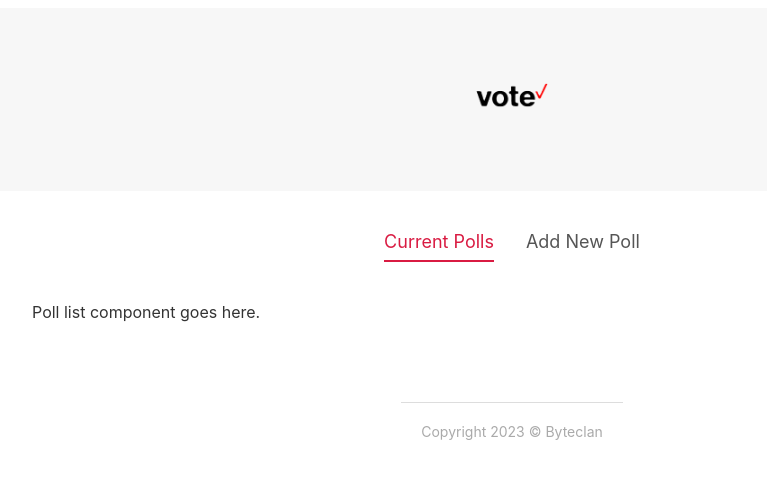
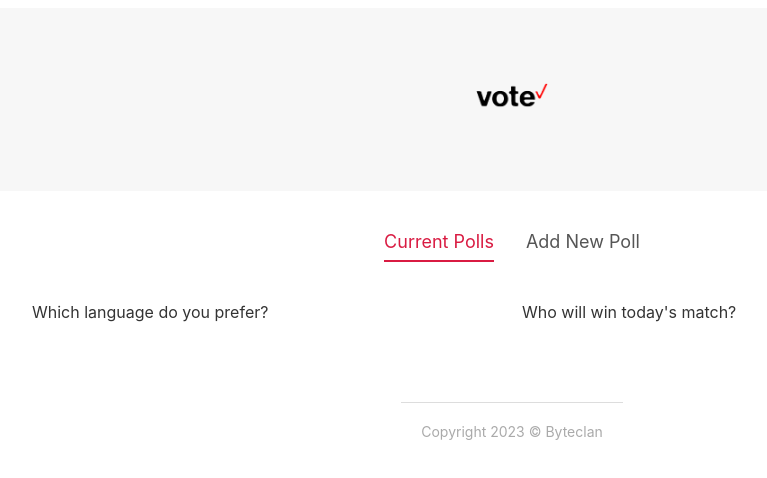
Before and after one commit to amit-sahu13/POLLING-SITE-USING-SVELTE, a Svelte app in the folder poll-project/: page / in a window 1280 px wide. Shown: the top 478 px of the page, without its empty margins (128-895 px from the left). Built offline with nearby package versions, Linux system fonts and the light colour scheme.

Commit message:
New Polls Added

```diff
--- a/poll-project/src/App.svelte
+++ b/poll-project/src/App.svelte
@@ -3,12 +3,39 @@
 	import Footer from './components/Footer.svelte';
 	import CreatePollForm from './components/CreatePollForm.svelte';
 	import Tabs from './shared/Tabs.svelte';
+	import PollList from './components/PollList.svelte';
 
 	let items = ['Current Polls','Add New Poll'];
 	let activeItem = 'Current Polls';
 	const tabChange = (e) =>{
 		activeItem = e.detail;
 	}
+
+	let polls = [
+		{
+			id: 1,
+			question: "Which language do you prefer?",
+			answerA: "Java",
+			answerB: "C++",
+			votesA: 10,
+			votesB: 3
+		},
+		{
+			id: 2,
+			question: "Who will win today's match?",
+			answerA: "Pakistan",
+			answerB: "India",
+			votesA: 6,
+			votesB: 1
+		}
+	];
+
+	const handleAdd = (e) =>{
+		const poll = e.detail;
+		polls = [poll,...polls];
+		activeItem = 'Current Polls';
+	}
+
 </script>
 
 <Header/>
@@ -16,9 +43,9 @@
 <main>
 	<Tabs {activeItem} {items} on:tabChange={tabChange}/>
 	{#if activeItem === 'Current Polls'}
-	<p>Poll list component goes here.</p>
+	<PollList {polls}/>
 	{:else if activeItem === 'Add New Poll'}
-	<CreatePollForm/>
+	<CreatePollForm  on:add={handleAdd}/>
 	{/if}
 </main>
 <Footer/>
--- a/poll-project/src/components/CreatePollForm.svelte
+++ b/poll-project/src/components/CreatePollForm.svelte
@@ -1,7 +1,9 @@
 <script>
+    import { createEventDispatcher } from 'svelte';
     import { bind } from "svelte/internal";
     import Button from '../shared/Button.svelte';
 
+    let dispatch = createEventDispatcher();
     let fields = {question:'', answerA: '', answerB: ''};
     let errors = {question:'', answerA: '', answerB: ''};
     let valid = false;
@@ -34,7 +36,8 @@
         }
 
         if(valid){
-            console.log('');
+            let poll = {...fields, voteA: 0, voteB: 0, id: Math.random()};
+            dispatch('add',poll);
         }
     }
 </script>
--- /dev/null
+++ b/poll-project/src/components/PollList.svelte
@@ -0,0 +1,19 @@
+<script>
+    export let polls = [];
+</script>
+
+
+<div class="poll-list">
+    {#each polls as poll (poll.id)}
+    <div>{poll.question}</div>
+    {/each}
+</div>
+
+
+<style>
+    .poll-list{
+        display: grid;
+        grid-template-columns: 1fr 1fr;
+        grid-gap: 20px;
+    }
+</style>
```
